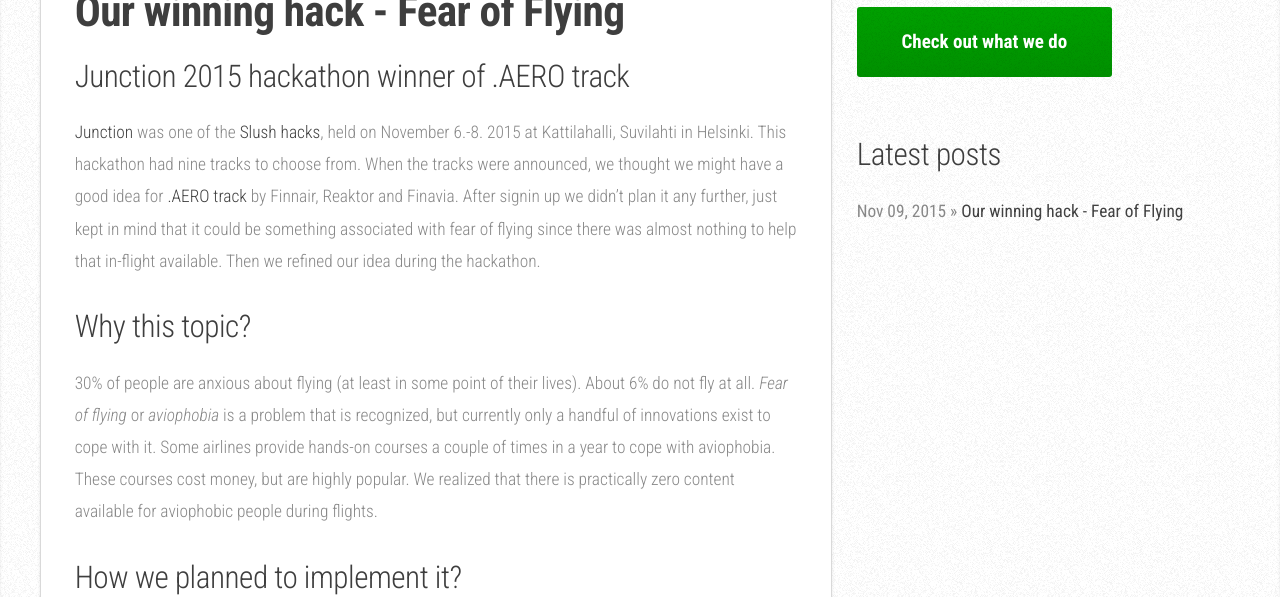
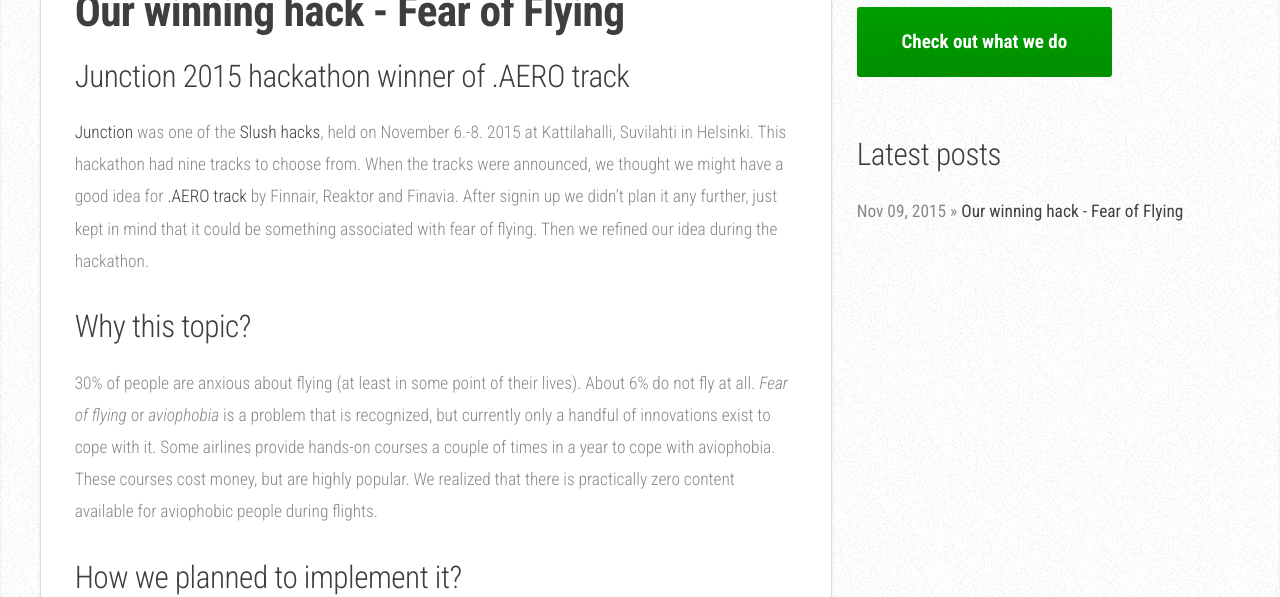
Before and after one commit to CoderCoded/CoderCoded.github.io, a Jekyll site: the page built from _posts/2015-11-09-fear-of-flying.md, in a window 1280 px wide and 900 px high, cut to the strip 303-900 px from the top of the window. Built offline with Jekyll 4.4.1, drawn with Linux system fonts in a browser that asks for light colours.

Commit message:
Minor text fix.

```diff
--- a/_posts/2015-11-09-fear-of-flying.md
+++ b/_posts/2015-11-09-fear-of-flying.md
@@ -14,8 +14,7 @@
 tracks were announced, we thought we might have a good idea for [.AERO
 track](http://futureoftravel.co/) by Finnair, Reaktor and Finavia. After
 signin up we didn't plan it any further, just kept in mind that it could be
-something associated with fear of flying since there was almost nothing to
-help that in-flight available. Then we refined our idea during the hackathon.
+something associated with fear of flying. Then we refined our idea during the hackathon.
 
 ### Why this topic?
 
```
